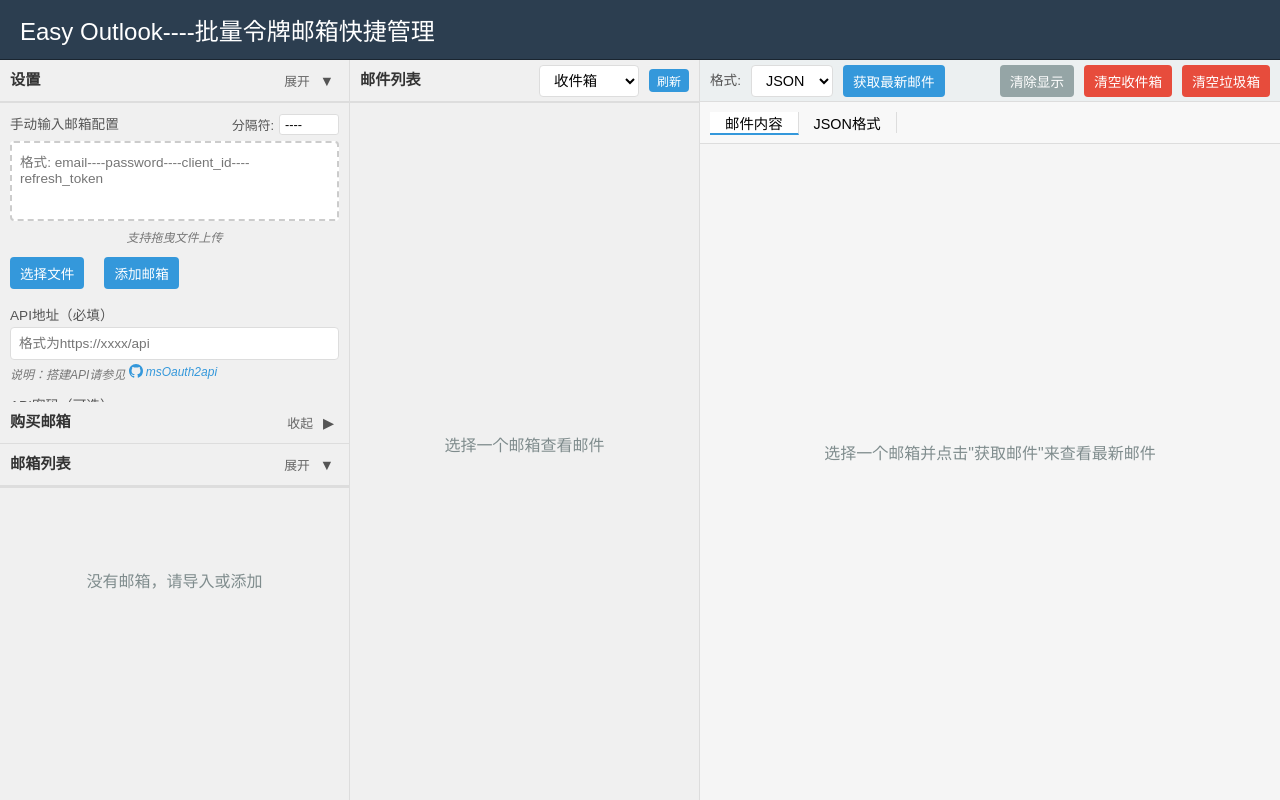
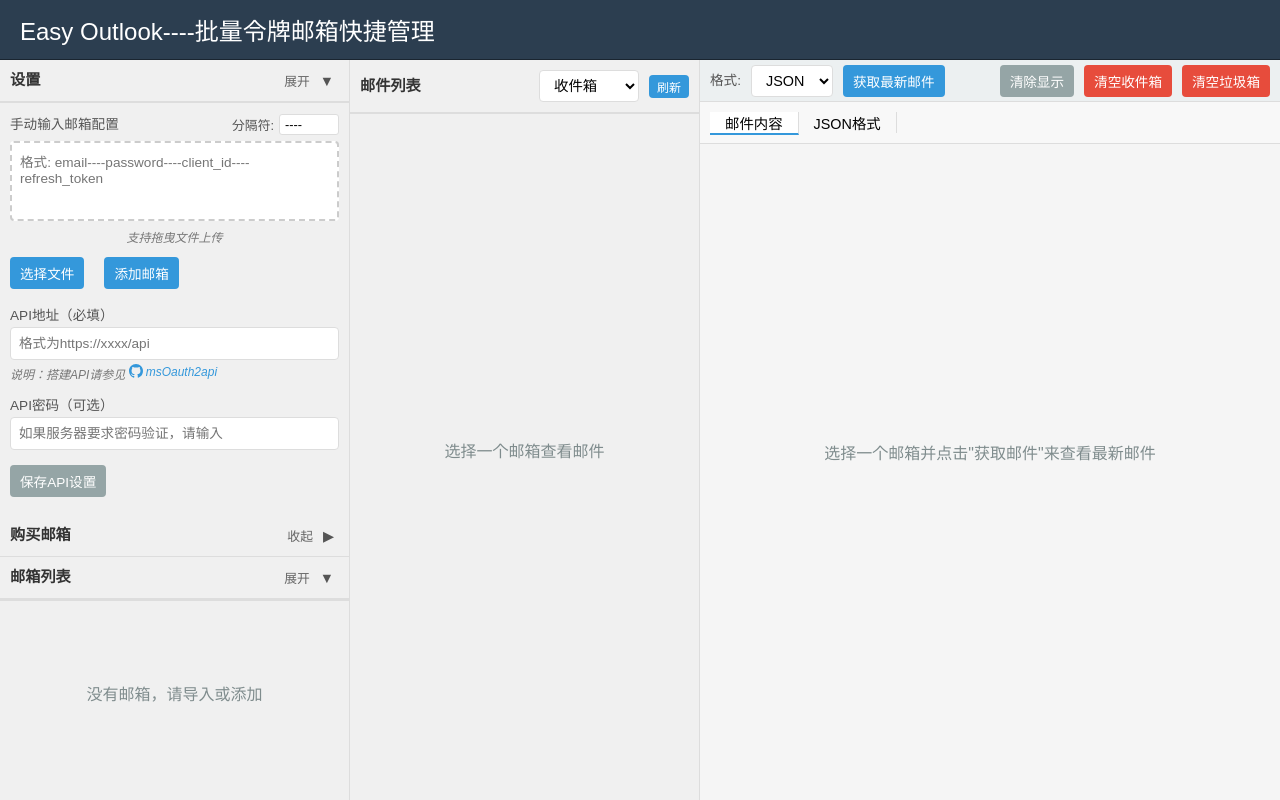
Before and after one commit to C6h6km/outlook-email-management-system, a plain HTML site: page index.html in a window 1280 px wide. Drawn offline with Linux system fonts and the light colour scheme.

Commit message:
UI: unify and improve scrollbars; fix sidebar stacking/overflow; enable full-expand mode for settings/purchase/mailbox; prune Next/Node files (static-only)

```diff
--- a/index.html
+++ b/index.html
@@ -52,8 +52,14 @@
             border-right: 1px solid #ddd;
             display: flex;
             flex-direction: column;
+            height: calc(100vh - 60px); /* 减去头部高度 */
+        }
+        .sidebar {
+            overflow-y: auto;
+            overflow-x: hidden;
+        }
+        .email-sidebar {
             overflow: hidden;
-            height: calc(100vh - 60px); /* 减去头部高度 */
         }
 
         /* 统一所有区域的边框样式 */
@@ -84,10 +90,19 @@
         }
 
         /* 统一所有区域的内部分界线样式 */
-        .sidebar-section, .main-toolbar, .tabs, .email-sidebar .sidebar-section {
+        .sidebar-section, .email-sidebar .sidebar-section {
             padding: 10px;
             border-bottom: 1px solid #ddd;
-            height: 42px; /* 固定高度确保一致性 */
+            min-height: 42px; /* 允许自适应高度，避免遮挡 */
+            box-sizing: border-box;
+            display: flex;
+            align-items: center;
+        }
+
+        .main-toolbar, .tabs {
+            padding: 10px;
+            border-bottom: 1px solid #ddd;
+            height: 42px; /* 保持固定高度 */
             box-sizing: border-box;
             display: flex;
             align-items: center;
@@ -124,6 +139,25 @@
             background: none;
         }
 
+
+        /* Ensure the first two sections expand fully when opened */
+        #importContent:not(.collapsed),
+        #purchaseContent:not(.collapsed) {
+            max-height: none;
+            overflow: visible;
+        }
+
+
+        /* Full expand for mailbox list section; left sidebar handles scrolling */
+        #mailboxContent:not(.collapsed) {
+            flex: 0 0 auto;
+            overflow: visible;
+        }
+        .mailbox-list {
+            overflow: visible;
+            max-height: none;
+        }
+
         .section-content {
             overflow-y: auto;
             transition: all 0.3s ease;
@@ -131,6 +165,7 @@
             border-top: 1px solid #ddd;
             padding: 10px;
             margin-bottom: 0;
+            flex: 0 0 auto; /* 防止与其他区域互相遮挡，保持自然高度 */
         }
 
         .section-content.collapsed {
@@ -578,6 +613,66 @@
             color: #777;
             margin-top: 5px;
         }
+        /* Improved, consistent scrollbar styling */
+        .mailbox-list,
+        .email-list,
+        .section-content,
+        .email-viewer,
+        .raw-data {
+            scrollbar-width: thin; /* Firefox */
+            scrollbar-color: #b8c2cc transparent;
+            scrollbar-gutter: stable both-edges;
+        }
+
+        /* WebKit-based browsers (Chrome, Edge, Safari) */
+        .mailbox-list::-webkit-scrollbar,
+        .email-list::-webkit-scrollbar,
+        .section-content::-webkit-scrollbar,
+        .email-viewer::-webkit-scrollbar,
+        .raw-data::-webkit-scrollbar {
+            width: 8px;
+            height: 8px;
+        }
+
+        .mailbox-list::-webkit-scrollbar-track,
+        .email-list::-webkit-scrollbar-track,
+        .section-content::-webkit-scrollbar-track,
+        .email-viewer::-webkit-scrollbar-track,
+        .raw-data::-webkit-scrollbar-track {
+            background: transparent;
+        }
+
+        .mailbox-list::-webkit-scrollbar-thumb,
+        .email-list::-webkit-scrollbar-thumb,
+        .section-content::-webkit-scrollbar-thumb,
+        .email-viewer::-webkit-scrollbar-thumb,
+        .raw-data::-webkit-scrollbar-thumb {
+            background-color: #c4ccd5;
+            border-radius: 8px;
+            border: 2px solid transparent; /* creates inner padding */
+            background-clip: content-box;
+        }
+
+        .mailbox-list:hover::-webkit-scrollbar-thumb,
+        .email-list:hover::-webkit-scrollbar-thumb,
+        .section-content:hover::-webkit-scrollbar-thumb,
+        .email-viewer:hover::-webkit-scrollbar-thumb,
+        .raw-data:hover::-webkit-scrollbar-thumb {
+            background-color: #a9b4bf;
+        }
+
+        /* Avoid content hidden behind scrollbar and reduce scroll chaining */
+        .mailbox-list,
+        .email-list {
+            padding-right: 4px;
+            overscroll-behavior: contain;
+        }
+        .section-content,
+        .email-viewer,
+        .raw-data {
+            overscroll-behavior: contain;
+        }
+
     </style>
 </head>
 <body>
```
Also changed, not shown: package.json (deleted, +0 -17 lines).
